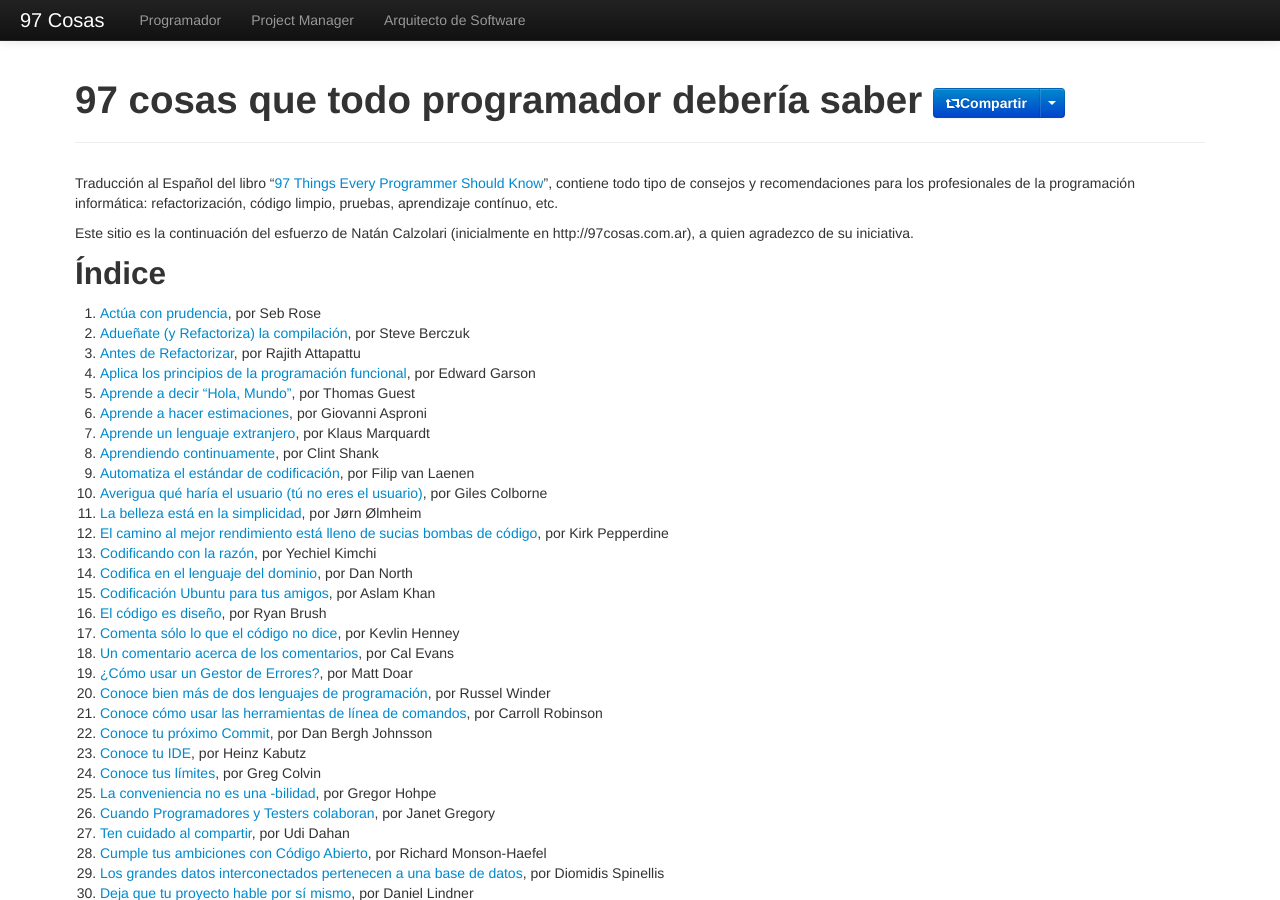
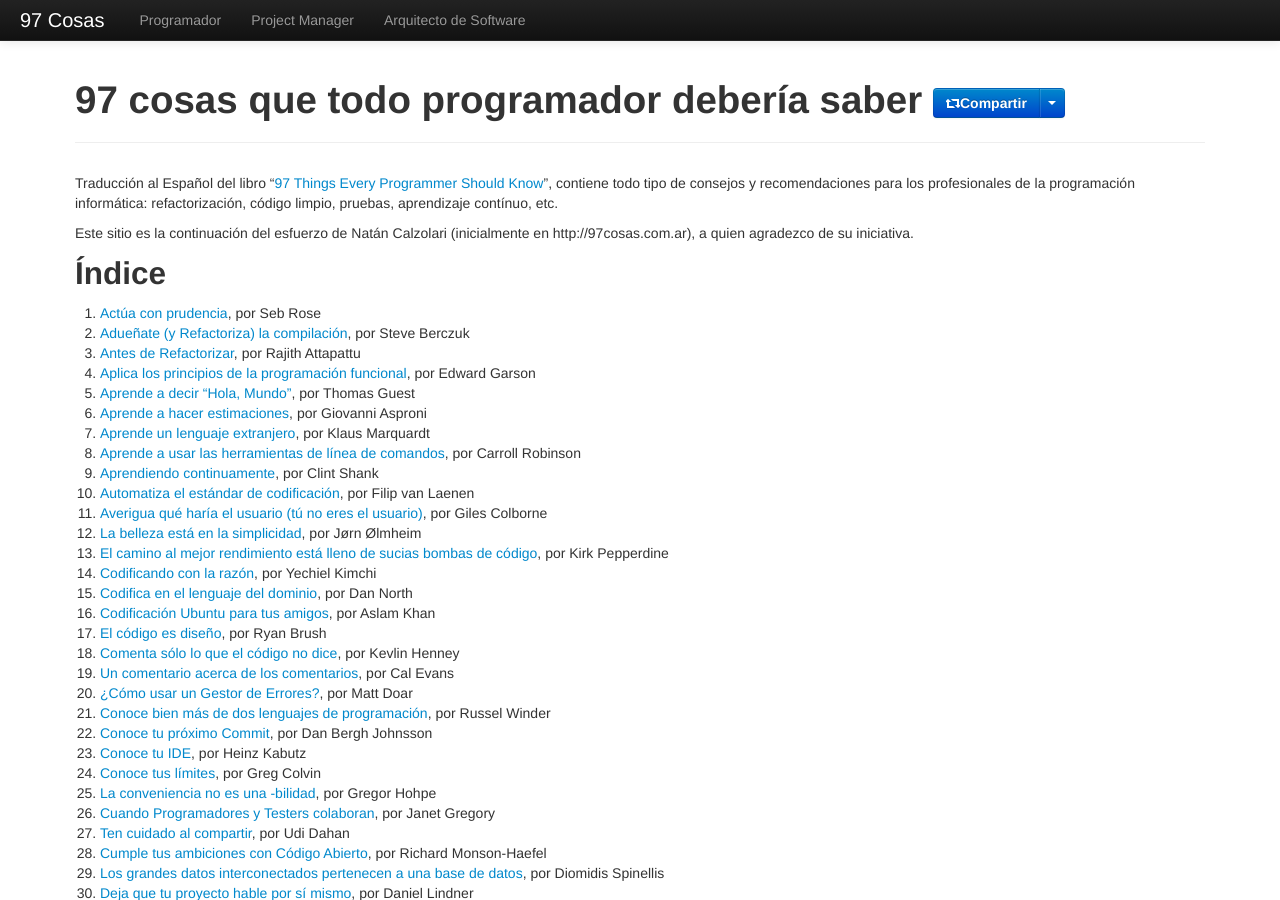
Before and after one commit to esparta/97cosas, a Jekyll site: the page built from programador/index.md, in a window 1280 px wide and 900 px high. Built offline with Jekyll 4.4.1, drawn with Linux system fonts in a browser that asks for light colours; comment, search, counter and statistics services are not loaded.

Commit message:
Updated programador/index.md

```diff
--- a/programador/index.md
+++ b/programador/index.md
@@ -17,20 +17,20 @@ Este sitio es la continuación del esfuerzo de Natán Calzolari (inicialmente en
 5. [Aprende a decir "Hola, Mundo"](aprende-decir-hola-mundo.html), por Thomas Guest
 6. [Aprende a hacer estimaciones](aprende-estimaciones.html), por Giovanni Asproni
 7. [Aprende un lenguaje extranjero](aprende-lenguaje-extranjero.html), por Klaus Marquardt
-8. [Aprendiendo continuamente](aprendiendo-continuamente.html), por Clint Shank
-9. [Automatiza el estándar de codificación](automatiza-estandar-codificacion.html), por Filip van Laenen
-10. [Averigua qué haría el usuario (tú no eres el usuario)](averigua-que-haria-usuario.html), por Giles Colborne
-11. [La belleza está en la simplicidad](belleza-simplicidad.html), por Jørn Ølmheim
-12. [El camino al mejor rendimiento está lleno de sucias bombas de código](camino-al-rendimiento-bombas-codigo.html), por Kirk Pepperdine
-13. [Codificando con la razón](codifica-con-la-razon.html), por Yechiel Kimchi
-14. [Codifica en el lenguaje del dominio](codifica-en-lenguaje-del-dominio.html), por Dan North
-15. [Codificación Ubuntu para tus amigos](codificacion-ubuntu.html), por Aslam Khan
-16. [El código es diseño](codigo-es-disenno.html), por Ryan Brush
-17. [Comenta sólo lo que el código no dice](comenta-codigo-no-dice.html), por Kevlin Henney
-18. [Un comentario acerca de los comentarios](comentario-acerca-de-comentarios.html), por Cal Evans
-19. [¿Cómo usar un Gestor de Errores?](como-usar-bug-tracker.html), por Matt Doar
-20. [Conoce bien más de dos lenguajes de programación](conoce-bien-dos-lenguajes.html), por Russel Winder
-21. [Conoce cómo usar las herramientas de línea de comandos](conoce-como-usar-linea-comando.html), por Carroll Robinson
+8. [Aprende a usar las herramientas de línea de comandos](aprende-usar-linea-comando.html), por Carroll Robinson
+9. [Aprendiendo continuamente](aprendiendo-continuamente.html), por Clint Shank
+10. [Automatiza el estándar de codificación](automatiza-estandar-codificacion.html), por Filip van Laenen
+11. [Averigua qué haría el usuario (tú no eres el usuario)](averigua-que-haria-usuario.html), por Giles Colborne
+12. [La belleza está en la simplicidad](belleza-simplicidad.html), por Jørn Ølmheim
+13. [El camino al mejor rendimiento está lleno de sucias bombas de código](camino-al-rendimiento-bombas-codigo.html), por Kirk Pepperdine
+14. [Codificando con la razón](codifica-con-la-razon.html), por Yechiel Kimchi
+15. [Codifica en el lenguaje del dominio](codifica-en-lenguaje-del-dominio.html), por Dan North
+16. [Codificación Ubuntu para tus amigos](codificacion-ubuntu.html), por Aslam Khan
+17. [El código es diseño](codigo-es-disenno.html), por Ryan Brush
+18. [Comenta sólo lo que el código no dice](comenta-codigo-no-dice.html), por Kevlin Henney
+19. [Un comentario acerca de los comentarios](comentario-acerca-de-comentarios.html), por Cal Evans
+20. [¿Cómo usar un Gestor de Errores?](como-usar-bug-tracker.html), por Matt Doar
+21. [Conoce bien más de dos lenguajes de programación](conoce-bien-dos-lenguajes.html), por Russel Winder
 22. [Conoce tu próximo Commit](conoce-proximo-commit.html), por Dan Bergh Johnsson
 23. [Conoce tu IDE](conoce-tu-ide.html), por Heinz Kabutz
 24. [Conoce tus límites](conoce-tus-limites.html), por Greg Colvin
```
